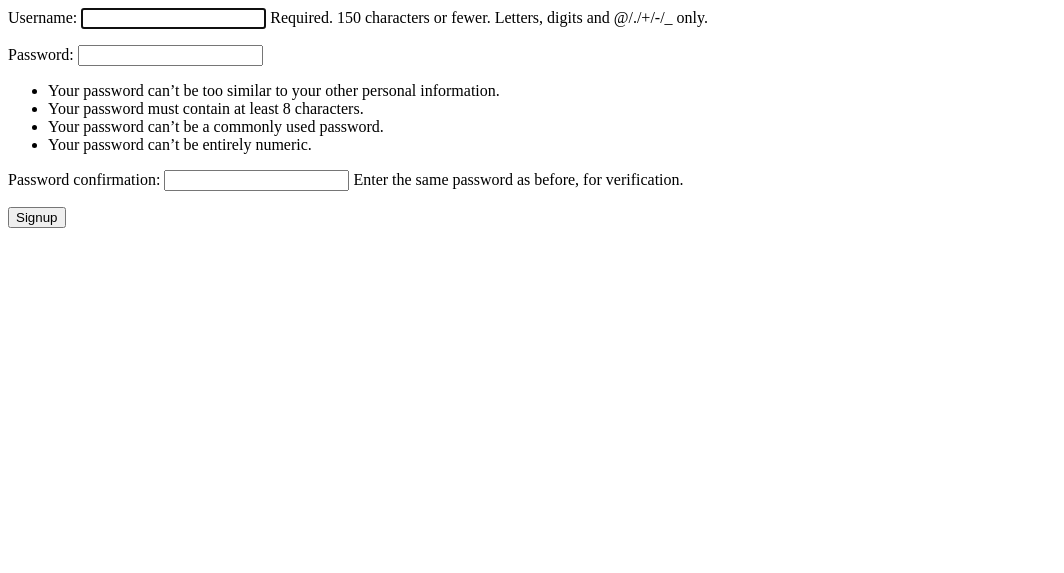
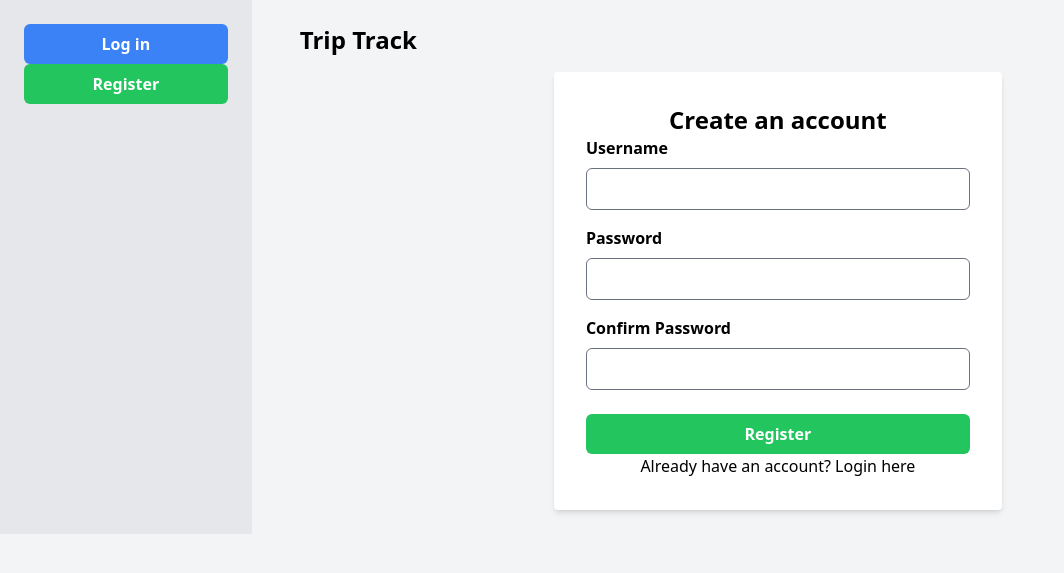
Before and after one commit to MahinShahriar/TripTrack, a Django app: page /accounts/signup/ in a window 1280 px wide. Shown: the top 573 px of the page, without its empty margins (0-1064 px from the left). Run offline with Django 5.2, Linux system fonts and the light colour scheme; some libraries are stand-ins or nearby versions.

Commit message:
fixed many functions, media upload, login, register template, and some views

```diff
--- a/TripTrack/urls.py
+++ b/TripTrack/urls.py
@@ -15,7 +15,7 @@ Including another URLconf
     2. Add a URL to urlpatterns:  path('blog/', include('blog.urls'))
 """
 from django.contrib import admin,auth
-from django.contrib.auth import logout
+from django.contrib.auth import logout, views as auth_views
 from django.conf import settings
 from django.conf.urls.static import static
 from django.urls import path, include
@@ -23,6 +23,8 @@ from trip import urls, views
 
 urlpatterns = [
     path('admin/', admin.site.urls),
+    path('accounts/login/', auth_views.LoginView.as_view(template_name='login.html'), name='login'),
+    # path('accounts/s/', auth_views.LoginView.as_view(template_name='login.html'), name='login'),
     path('accounts/', include('django.contrib.auth.urls')),
     path('accounts/signup/', views.SignupView.as_view(), name='signup'),
 
--- /dev/null
+++ b/main.py
@@ -0,0 +1,6 @@
+def main():
+    print("Hello from triptrack!")
+
+
+if __name__ == "__main__":
+    main()
--- a/theme/templates/base.html
+++ b/theme/templates/base.html
@@ -1,19 +1,79 @@
 {% load static tailwind_tags %}
 <!DOCTYPE html>
 <html lang="en">
-	<head>
-    <title>Django Tailwind</title>
-		<meta charset="UTF-8">
-		<meta name="viewport" content="width=device-width, initial-scale=1.0">
-		<meta http-equiv="X-UA-Compatible" content="ie=edge">
-		{% tailwind_css %}
-	</head>
+<head> <meta charset="UTF-8">
+    <meta name="viewport" content="width=device-width, initial-scale=1.0">
+    <title>Trip Track</title>
+    {% tailwind_css %}
+    <!-- <link href="https://unpkg.com/tailwindcss@^2/dist/tailwind.min.css" rel="stylesheet"> -->
+</head>
+<body class="bg-gray-100"> <div class="flex"> <!-- Sidebar -->
+    <aside class="w-1/5 bg-gray-200 p-6">
+        {% if user.is_authenticated %}
 
-	<body class="bg-gray-50 font-serif leading-normal tracking-normal">
-		<div class="container mx-auto">
-			<section class="flex items-center justify-center h-screen">
-				<h1 class="text-5xl">Django + Tailwind = ❤️</h1>
-			</section>
-		</div>
-	</body>
-</html>
+        <ul class="space-y-2">
+            <li> <a href="/">
+                <button class="bg-gray-300 hover:bg-gray-400 text-gray-800 font-bold py-2 px-4 rounded-md w-full"> Home </button>
+                </a>
+            </li>
+            <li> <a href="{% url 'trip_form' %}">
+                <button class="bg-blue-300 hover:bg-blue-400 text-gray-800 font-bold py-2 px-4 rounded-md w-full"> Create New Trip </button> </a>
+            </li> <li> <a href="{% url 'note_form' %}"> <button class="bg-gray-300 hover:bg-gray-400 text-gray-800 font-bold py-2 px-4 rounded-md w-full">Create New Note </button>
+        </a> </li> </ul>
+                                <hr class="my-4">
+
+            <ul class="space-y-2">
+                <li class="text-orange font-bold">Logged as {{ user.username }}</li>
+
+                <form action="{% url 'logout' %}" method="post" class="mt-2">
+                    {% csrf_token %}
+                    <input
+                        type="submit"
+                        value="Logout"
+                        class="bg-gray-600 hover:bg-gray-400 text-white font-bold py-2 px-4 w-full rounded-md cursor-pointer"
+                    >
+                </form>
+            </ul>
+        {% else %}
+            <ul class="space-y-2">
+                <li>
+                    <a href="{% url 'login' %}">
+                        <button class="bg-blue-500 hover:bg-blue-700 text-white font-bold px-8 py-2 w-full rounded-md">
+                            Log in
+                        </button>
+                    </a>
+                </li>
+                <li>
+                    <a href="{% url 'signup' %}">
+                        <button class="bg-green-500 hover:bg-green-700 text-white font-bold px-7 py-2 w-full rounded-md">
+                            Register
+                        </button>
+                    </a>
+                </li>
+            </ul>
+        {% endif %}
+    </aside>
+
+    <!-- Main Content -->
+    <main class="w-4/5 ml-6 p-6">
+        <h1 class="text-2xl font-bold mb-4">
+            <a href="/" class="hover:underline">Trip Track</a>
+        </h1>
+
+        {% if messages %}
+            <div class="fixed top-0 right-0 p-4 space-y-2">
+                {% for message in messages %}
+                    <div
+                        class="bg-{{ message.tags }}-100 border border-{{ message.tags }}-400 text-{{ message.tags }}-700 px-4 py-2 rounded-md shadow"
+                        role="alert"
+                    >
+                        {{ message }}
+                    </div>
+                {% endfor %}
+            </div>
+        {% endif %}
+
+        {% block content %}
+        {% endblock %}
+    </main>
+</div>
--- /dev/null
+++ b/theme/templates/register.html
@@ -0,0 +1,46 @@
+{% extends "base.html" %}
+{% load static tailwind_tags %}
+
+{% block content %}
+    {% if form.errors %}
+        <div class="bg-red-100 border border-red-400 text-red-700 px-4 py-2 rounded-md mb-4" role="alert">
+            <ul class="list-disc list-inside">
+            {% for field in form %}
+                {% for error in field.errors %}
+                    <li>{{ error }}</li>
+                {% endfor %}
+            {% endfor %}
+            {% for error in form.non_field_errors %}
+                <li>{{ error }}</li>
+            {% endfor %}
+            </ul>
+        </div>
+    {% endif %}
+    <div class="flex justify-center items-center min-h-screen bg-gray-100">
+        <div class="bg-white p-8 rounded shadow-md w-full max-w-md">
+            <h2 class="text-2xl font-bold mb-6 text-center">Create an account </h2>
+            <form method="post" action="{% url 'signup' %}">
+                {% csrf_token %}
+                <div class="mb-4">
+                    <label for="username" class="block text-gray-700 font-bold mb-2">Username</label>
+                    <input type="text" name="username" id="username" required class="w-full px-3 py-2 border rounded-md focus:outline-none focus:ring-2 focus:ring-blue-500">
+                </div>
+                <div class="mb-4">
+                    <label for="password1" class="block text-gray-700 font-bold mb-2">Password</label>
+                    <input type="password" name="password1" id="password1" required class="w-full px-3 py-2 border rounded-md focus:outline-none focus:ring-2 focus:ring-blue-500">
+                </div>
+                <div class="mb-6">
+                    <label for="password2" class="block text-gray-700 font-bold mb-2">Confirm Password</label>
+                    <input type="password" name="password2" id="password2" required class="w-full px-3 py-2 border rounded-md focus:outline-none focus:ring-2 focus:ring-blue-500">
+                </div>
+                <br>
+                <div class="flex items-center justify-between">
+                    <button type="submit" class="bg-green-500 hover:bg-green-700 text-white font-bold py-2 px-4 rounded-md w-full">Register</button>
+                </div>
+            </form>
+            <p class="mt-4 text-center text-gray-600">Already have an account?
+                <a href="{% url 'login' %}" class="text-blue-500 hover:underline">Login here </a>
+            </p>
+        </div>
+    </div>
+{% endblock %}
--- a/trip/templates/trip/note_form.html
+++ b/trip/templates/trip/note_form.html
@@ -1,12 +1,12 @@
 {% extends 'index.html' %}
 {% block content %}
-
+{% load tailwind_filters %}
 
 
 <div class="w-full max-w-md mx-auto bg-white rounded-lg shadow-md overflow-hidden md:max-w-xl">
   <div class="p-6 space-y-4 md:p-8">
     <h1 class="text-xl font-semibold text-gray-900">Create New Note</h1>
-    <form class="space-y-4" method="post">
+    <form  method="post" enctype="multipart/form-data" class="space-y-4">
          {% csrf_token %}
           {{ form.as_p }}
        <div>
--- a/trip/templates/trip/signup.html
+++ /dev/null
@@ -1,5 +0,0 @@
-<form action="{%  url 'signup' %}" method="post">
-    {% csrf_token %}
-    {{ form.as_p }}
-    <input type="submit" value="Signup">
-</form>
--- a/trip/urls.py
+++ b/trip/urls.py
@@ -10,9 +10,10 @@ urlpatterns = [
         path('trip/delete/<int:pk>', views.TripDeleteView.as_view(), name='trip_delete'),
 
         path('notes', views.NoteListView.as_view(), name='note_list'),
-        path('create_note', views.CreateNoteView.as_view(), name='note_form'),
+        path('create_note/', views.create_note, name='note_form'),
+        path('create_note/<int:trip_pk>/', views.create_note, name='note_form_trip'),
         path('trip/note/<int:pk>', views.NoteDetailView.as_view(), name='note_detail'),
-        path('note/update/<int:pk>', views.NoteUpdateView.as_view(), name='note_update'),
+        path('note/update/<int:pk>', views.update_note, name='note_update'),
         path('note/delete/<int:pk>', views.NoteDeleteView.as_view(), name='note_delete'),
 
 ]
--- a/trip/views.py
+++ b/trip/views.py
@@ -1,8 +1,11 @@
-from django.shortcuts import render
+from django.shortcuts import render, redirect, get_object_or_404
 from django.views.generic import TemplateView, CreateView, DetailView, ListView, UpdateView, DeleteView
 from django.contrib.auth.forms import UserCreationForm
+from django.contrib.auth.decorators import login_required
+
+
 from django.urls import reverse_lazy
-from .forms import CreateTripForm
+from .forms import CreateTripForm, CreateNoteForm
 
 from .models import Trip, Note
 
@@ -22,7 +25,7 @@ def trips_list(request):
 class SignupView(CreateView):
     form_class = UserCreationForm
     success_url = reverse_lazy('login')
-    template_name = 'trip/signup.html'
+    template_name = 'register.html'
 
 
 class TripCreateView(CreateView):
@@ -64,31 +67,42 @@ class NoteListView(ListView):
         return queryset
 
 
-class CreateNoteView(CreateView):
-    model = Note
-    success_url = reverse_lazy('note_list')
-    fields = ['trip', 'title', 'description', 'type', 'img', ]
+@login_required
+def create_note(request, trip_pk=None):
+    trips = Trip.objects.filter(traveller=request.user) if trip_pk is None else Trip.objects.filter(traveller=request.user, id=trip_pk)
 
-    def get_form(self):
-        form = super(CreateNoteView, self).get_form()
-        trips = Trip.objects.filter(traveller=self.request.user)
+    if request.method == 'POST':
+        print("FILES RECEIVED:", request.FILES)
+        form = CreateNoteForm(request.POST, request.FILES)
         form.fields['trip'].queryset = trips
 
-        return form
+        if form.is_valid():
+            note = form.save(commit=False)
+            note.save()
+            return redirect('note_list')
+    else:
+        form = CreateNoteForm()
+        form.fields['trip'].queryset = trips
+
+    return render(request, 'trip/note_form.html', {'form': form})
 
 
-class NoteUpdateView(UpdateView):
-    model = Note
-    success_url = reverse_lazy('note_list')
-    fields = ['trip', 'title', 'description', 'type', 'img', ]
 
-    def get_form(self):
-        form = super(NoteUpdateView, self).get_form()
-        trips = Trip.objects.filter(traveller=self.request.user)
-        form.fields['trip'].queryset = trips
+@login_required
+def update_note(request, pk):
+    note = get_object_or_404(Note, pk=pk)
+    trips = Trip.objects.filter(traveller=request.user)
+    if request.method == 'POST':
+        form = CreateNoteForm(request.POST, request.FILES, instance=note)
+        if form.is_valid():
+            note = form.save(commit=False)
+            note.save()
+            return redirect('note_list')
+    else:
+        form = CreateNoteForm(instance=note)
+        form.fields['trip'].queryset = trips  # show only user's trips
 
-        return form
-
+    return render(request, 'trip/note_form.html', {'form': form, 'note': note})
 
 class NoteDeleteView(DeleteView):
     model = Note
```
Also changed, not shown: TripTrack/settings.py (+5 -5 lines), pyproject.toml (added, +7 -0 lines), templates/registration/logged_out.html (deleted, +0 -12 lines), templates/registration/login.html (deleted, +0 -14 lines), theme/templates/index.html (+8 -56 lines), theme/templates/login.html (added, +40 -0 lines), trip/forms.py (+13 -1 lines), trip/models.py (+7 -0 lines), trip/templates/trip/trip_detail.html (+10 -1 lines), db.sqlite3, 2 other files.
